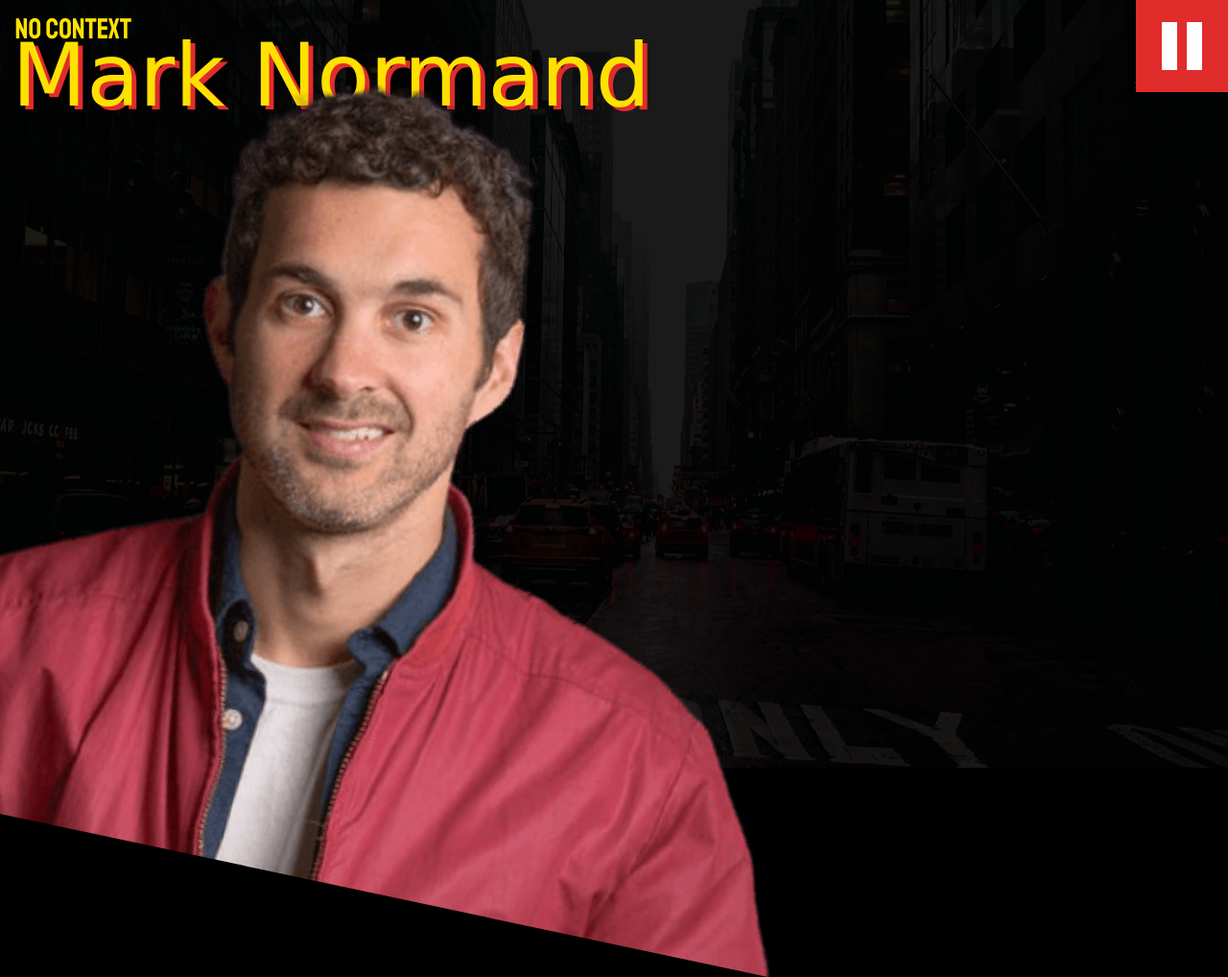
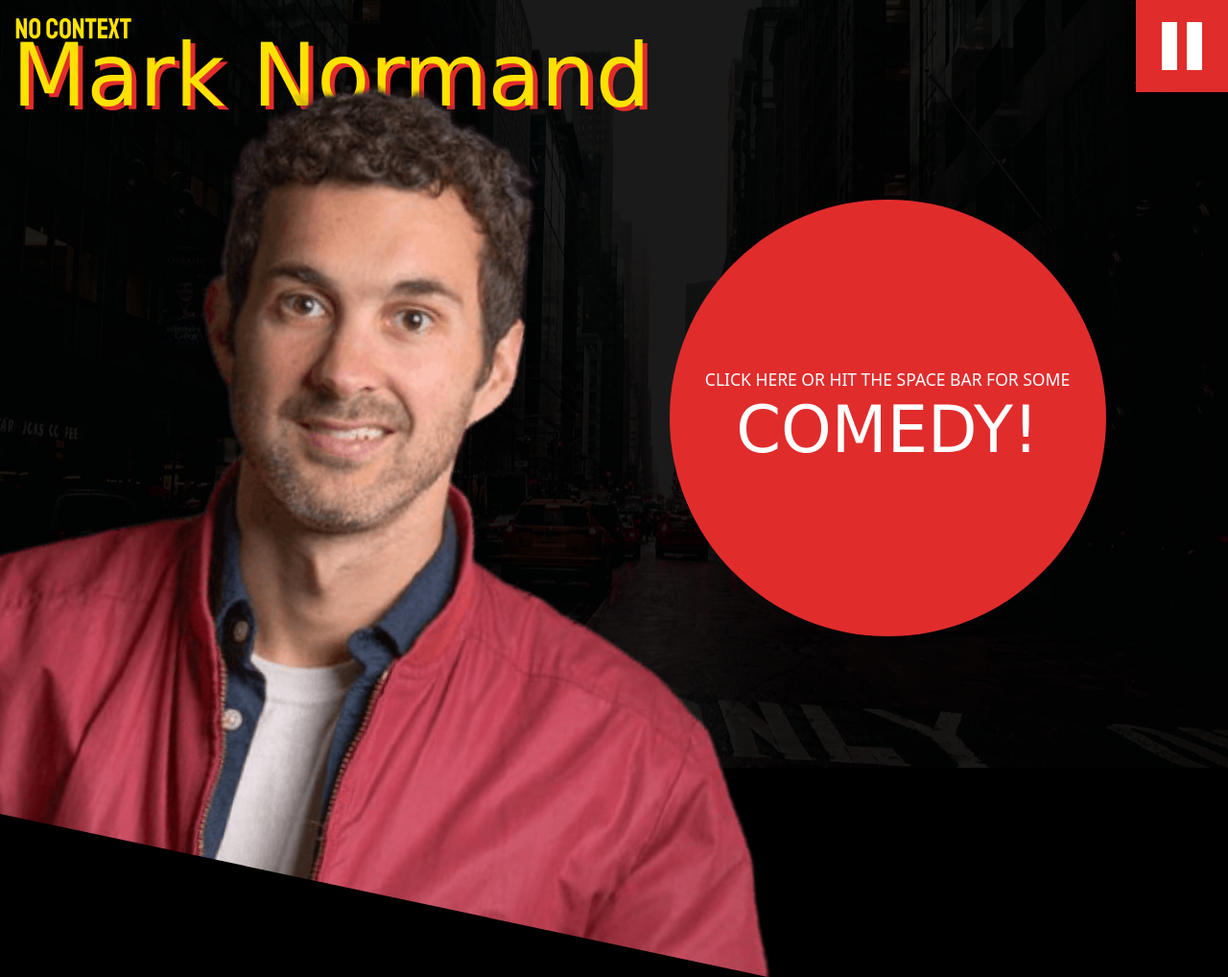
Before and after one commit to SamuelJForrest/no-context-mark-normand, a plain HTML site: page index.html in a window 1280 px wide. Shown: the whole page at 96% size. Drawn offline with nearby package versions, Linux system fonts and the light colour scheme; a web font is replaced by a local one.

Commit message:
[IMPLEMENT] Added button

```diff
--- a/assets/css/style.scss
+++ b/assets/css/style.scss
@@ -39,6 +39,7 @@ body {
     left: -20%;
     width: 100%;
     transform: rotate(12deg);
+    max-width: 1400px;
   }
 }
 
@@ -93,3 +94,35 @@ body {
     }
   }
 }
+
+.btn {
+  background: $color-red;
+  border-radius: 50%;
+  height: 455px;
+  width: 455px;
+  margin: 20px 0 0 50px;
+  color: $color-white;
+  text-transform: uppercase;
+  position: relative;
+  z-index: 5;
+  transition: all 0.5s;
+
+  &-title {
+    font-size: 6.7rem;
+    font-family: $btn-font;
+  }
+
+  &-subtitle {
+    font-size: 1.75rem;
+    font-weight: 100;
+    position: relative;
+    top: 20px;
+  }
+
+  &:hover,
+  &:focus {
+    cursor: pointer;
+    background: darken($color-red, 10%);
+    color: $color-white;
+  }
+}
--- a/index.html
+++ b/index.html
@@ -56,6 +56,25 @@
       </div>
     </header>
 
+    <section class="button">
+      <div class="container">
+        <div class="row">
+          <div class="col-6 offset-6">
+            <div
+              class="btn d-flex flex-column justify-content-center align-items-center"
+            >
+              <p class="btn-subtitle">
+                Click here or hit the space bar for some
+              </p>
+              <p class="btn-title">Comedy!</p>
+            </div>
+          </div>
+        </div>
+        <!-- row -->
+      </div>
+      <!-- container -->
+    </section>
+
     <script
       src="https://cdn.jsdelivr.net/npm/@popperjs/core@2.10.2/dist/umd/popper.min.js"
       integrity="sha384-7+zCNj/IqJ95wo16oMtfsKbZ9ccEh31eOz1HGyDuCQ6wgnyJNSYdrPa03rtR1zdB"
```
Also changed, not shown: assets/css/style.css, 1 other file.
